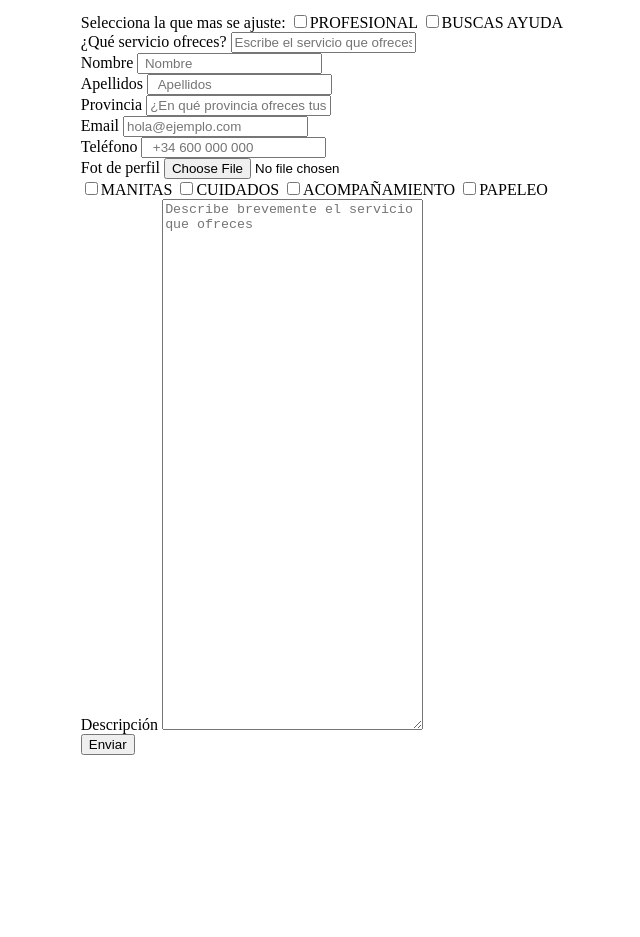
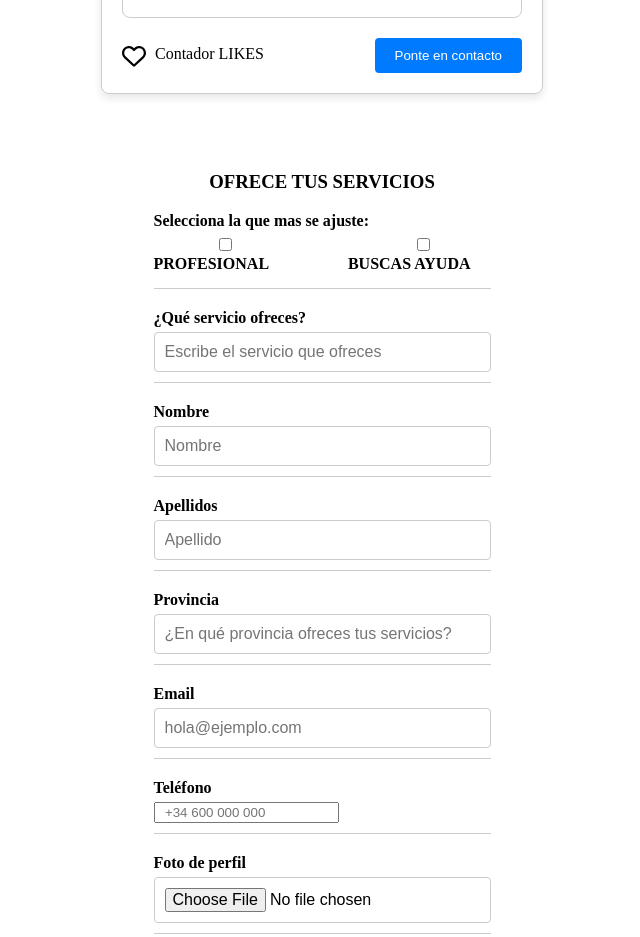
Before and after one commit to andresabadi/manosamigas-g3, a plain HTML site: page services.html in a window 1280 px wide. Shown: the part 524-1461 px from the top of the page, without its empty margins (318-958 px from the left). Before the commit the page ends 1287 px from the top, so only its background shows below. Drawn offline with Linux system fonts and the light colour scheme.

Commit message:
form naming better and basic styles done

```diff
--- a/enterpriseCards.css
+++ b/services.css
@@ -1,10 +1,20 @@
+/*SEARCH*/
+.services_search {
+  width: 90%;
+  max-width: 500px;
+  margin: 40px 0;
+  padding: 10px;
+  border: 1px solid #ccc;
+  border-radius: 20px;
+  font-size: 16px;
+}
 
+/*CARD*/
 section {
     display: flex;
     flex-direction: column;
     align-items: center;
   }
-
   .card_services_general_info{
     display: flex;
     justify-content: space-between;
@@ -75,6 +85,7 @@ p {
 .card_services_likes_container{
     display: flex;
     justify-content: space-between;
+    align-items: center;
     margin-top: 20px;
 }
 
@@ -92,7 +103,7 @@ p {
   }
 
   /* Estilos para el botón de contacto */
-  .card_service_button_contact {
+  .card_services_button_contact {
     background-color: #007bff;
     color: #fff;
     border: none;
@@ -102,6 +113,81 @@ p {
     transition: background-color 0.3s;
   }
 
-  .card_service_button_contact:hover {
+  .card_services_button_contact:hover {
     background-color: #0056b3;
   }
+
+
+/*FORMULARIO*/
+
+/* Estilos generales para la sección del formulario */
+#form_services_container {
+  width: 100%;
+  max-width: 600px;
+  margin: 0 auto;
+  padding: 20px 0;
+  overflow-x: hidden; /* Evitar el desbordamiento horizontal */
+}
+
+/* Estilos para cada área del formulario */
+.form_services_divs {
+  margin-bottom: 20px;
+  width: 100%; /* Ajustar el ancho al 100% */
+  box-sizing: border-box; /* Incluir padding y borde en el ancho */
+}
+
+.form_services_divs label {
+  display: block;
+  font-weight: bold;
+  margin-bottom: 5px;
+}
+
+.form_services_divs input[type="text"],
+.form_services_divs input[type="email"],
+.form_services_divs textarea,
+.form_services_divs input[type="file"],
+.form_services_divs input[type="checkbox"] {
+  width: 100%;
+  padding: 10px;
+  border: 1px solid #ccc;
+  border-radius: 4px;
+  font-size: 16px;
+  box-sizing: border-box; /* Incluir padding y borde en el ancho */
+}
+
+.form_services_divs textarea {
+  resize: vertical;
+}
+
+.form_group_container {
+  display: flex;
+  justify-content: space-between;
+}
+
+/* Estilos para el botón del formulario */
+.form_button {
+  background-color: #007bff;
+  color: #fff;
+  border: none;
+  padding: 10px 20px;
+  border-radius: 4px;
+  cursor: pointer;
+  transition: background-color 0.3s;
+  width: 100%;
+}
+
+.form_button:hover {
+  background-color: #0056b3;
+}
+
+/* Estilos para el encabezado del formulario */
+#form_services_form h2 {
+  text-align: center;
+  margin-bottom: 20px;
+}
+
+/* Estilos para separar visualmente las áreas */
+.form_services_divs:not(:last-child) {
+  border-bottom: 1px solid #ccc;
+  padding-bottom: 10px;
+}
--- a/enterpriseCards.html
+++ b/services.html
@@ -7,12 +7,14 @@
     <link rel="preconnect" href="https://fonts.googleapis.com">
     <link rel="preconnect" href="https://fonts.gstatic.com" crossorigin>
     <link href="https://fonts.googleapis.com/css2?family=Lato:ital,wght@0,100;0,300;0,400;0,700;0,900;1,100;1,300;1,400;1,700;1,900&display=swap" rel="stylesheet">
-    <link rel="stylesheet" href="./enterpriseCards.css">
+    <link rel="stylesheet" href="./services.css">
     <title>Servicios</title>
 </head>
 <body>
+    <input class="services_search" type="text" placeholder="busca un servicio..">
+
     <section >
-        <h3>Servicios más demandados</h3>
+        <h3>SERVICIOS MAS DEMANDADOS</h3>
 
         <article id="card_services_container">
             <div class="card_services_general_info">
@@ -44,87 +46,82 @@
                     <img src="./Img/icon/heart-regular.svg" alt="Heart icon" id="card_services_empty_heard_icon">
                     <div class="card_services_likes_counter">Contador LIKES</div>
                 </div>
-                <button class="card_service_button_contact">Ponte en contacto</button>
+                <button class="card_services_button_contact">Ponte en contacto</button>
             </div>
         </article>
     </section>
 
     <br>
 
-    <section>
-        <form id="" class = "form" action="" method="post">
+    <section id="form_services_container">
 
-            <div class="form-control">
-                <label for="mensaje">Selecciona la que mas se ajuste:</label>
-                <label><input type="checkbox" id="card_services_cbox_handy" value="Handy">PROFESIONAL</label>
-                <label><input type="checkbox" id="card_services_cbox_cares" value="Cares">BUSCAS AYUDA</label>
+        <h3>OFRECE TUS SERVICIOS</h3>
+
+        <form id="form_services_form" class="form" action="" method="post">
+            <div class="form_services_divs">
+                <label for="form_group">Selecciona la que mas se ajuste:</label>
+                <div class="form_group_container">
+                    <label><input type="checkbox" id="form_checkbox_profesional" value="Handy">PROFESIONAL</label>
+                    <label><input type="checkbox" id="card_checkbox_help" value="Cares">BUSCAS AYUDA</label>
+                </div>
             </div>
-            <div class="titulo del servicio">
-                <label for="mensaje">¿Qué servicio ofreces?</label>
-                <input type="text" id="name" minlength="3"  placeholder="Escribe el servicio que ofreces "
+            <div class="form_services_divs">
+                <label for="form_service_title">¿Qué servicio ofreces?</label>
+                <input type="text" id="form_service_title" minlength="3"  placeholder="Escribe el servicio que ofreces "
+                title="Escribe el servicio que ofreces" required >
+                <br>
+            </div>
+
+            <div class="form_services_divs">
+                <label for="form_name">Nombre</label>
+                <input type="text" id="form_name" minlength="3"  placeholder="Nombre"
                 title="Escribe sólo tu nombre" required >
                 <br>
             </div>
-
-            <div class=form-control>
-                <label for="name">Nombre</label>
-                <input type="text" id="name" minlength="3"  placeholder=" Nombre "
-                title="Escribe sólo tu nombre" required >
-                <br>
-            </div>
-            <div class=form-control>
-                <label for="apellido">Apellidos</label>
-                <input type="text" id="apellido" minlength="3"  placeholder="  Apellidos"
+            <div class="form_services_divs">
+                <label for="form_surname">Apellidos</label>
+                <input type="text" id="form_surname" minlength="3"  placeholder="Apellido"
                     title="Escribe solo tu apellido" required>
                 <br>
             </div>
-            <div class=form-control>
-                <label for="name">Provincia</label>
-                <input type="text" id="name" minlength="3"  placeholder="¿En qué provincia ofreces tus servicios? "
+            <div class="form_services_divs">
+                <label for="form_place">Provincia</label>
+                <input type="text" id="form_place" minlength="3"  placeholder="¿En qué provincia ofreces tus servicios? "
                 title="Escribe sólo una provincia" required >
                 <br>
             </div>
-            <div class=form-control>
-                <label for="email">Email</label>
-                <input class="email" type="email" id="email" pattern="[a-z0-9._%+-]+@[a-z0-9.-]+\.[a-z]{2,}$"
+            <div class="form_services_divs">
+                <label for="form_email">Email</label>
+                <input class="form_email" type="email" id="form_email" pattern="[a-z0-9._%+-]+@[a-z0-9.-]+\.[a-z]{2,}$"
                     placeholder="hola@ejemplo.com" >
             </div>
-            <div class=form-control>
-                <label for="telefono">Teléfono </label>
-                <input  id="telefono" maxlength="12"
+            <div class="form_services_divs">
+                <label for="form_telephone">Teléfono </label>
+                <input  id="form_telephone" maxlength="12"
                     placeholder="  +34 600 000 000" required>
                 <br>
             </div>
 
-            <div class=form-control>
-                <label for="foto">Fot de perfil </label>
+            <div class="form_services_divs">
+                <label for="form_picture">Foto de perfil </label>
                 <input type="file" src=""  width="48" height="48">
             </div>
-        <!-- <div class=form-control>
-                <div class="mensaje">
-                    <label for="mensaje">Comentario</label>
-                    <textarea id="mensaje" rows="35" cols="35" placeholder="  Escribe aquí tus dudas" ></textarea>
-                    <i class="fas fa-check-circle"></i>
-                    <i class="fas fa-exclamation-circle"></i>
-                    <small>Error message</small>
-                    <br>
-                </div>
-            </div> -->
-            <div class="form-control">
+            <div class="form_services_divs">
+                <label for="form_workarea">¿A qué grupo pertenece el servicio que ofreces? </label>
                 <label><input type="checkbox" id="card_services_cbox_handy" value="Handy">MANITAS</label>
                 <label><input type="checkbox" id="card_services_cbox_cares" value="Cares">CUIDADOS</label>
 
                 <label><input type="checkbox" id="card_services_cbox_accompaniment" value="Accompaniment">ACOMPAÑAMIENTO</label>
                 <label><input type="checkbox" id="card_services_cbox_paperwork" value="Paperwork">PAPELEO</label>
             </div>
-            <div class="mensaje">
-                <label for="mensaje">Descripción</label>
-                <textarea id="mensaje" rows="35" cols="30" placeholder="Describe brevemente el servicio que ofreces" ></textarea>
+            <div class="form_services_divs">
+                <label for="form_description">Descripción</label>
+                <textarea id="form_description" rows="35" cols="30" placeholder="Describe brevemente el servicio que ofreces" ></textarea>
                 <br>
             </div>
 
 
-            <button class="formButton" type="submit" value="Enviar">Enviar</button>
+            <button class="form_button" type="submit" value="Enviar">Enviar</button>
             <br>
         </form>
     </section>
```
